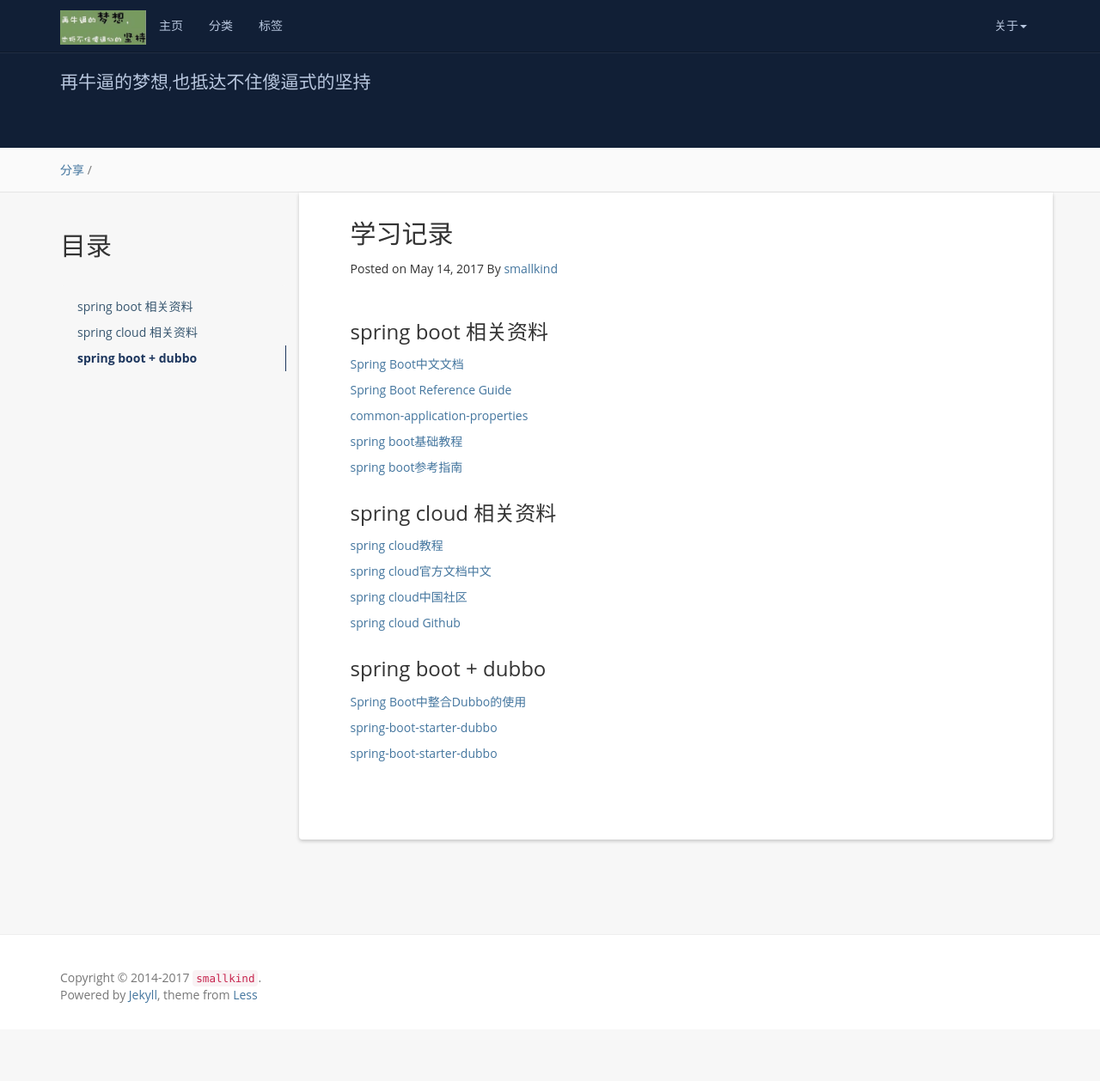
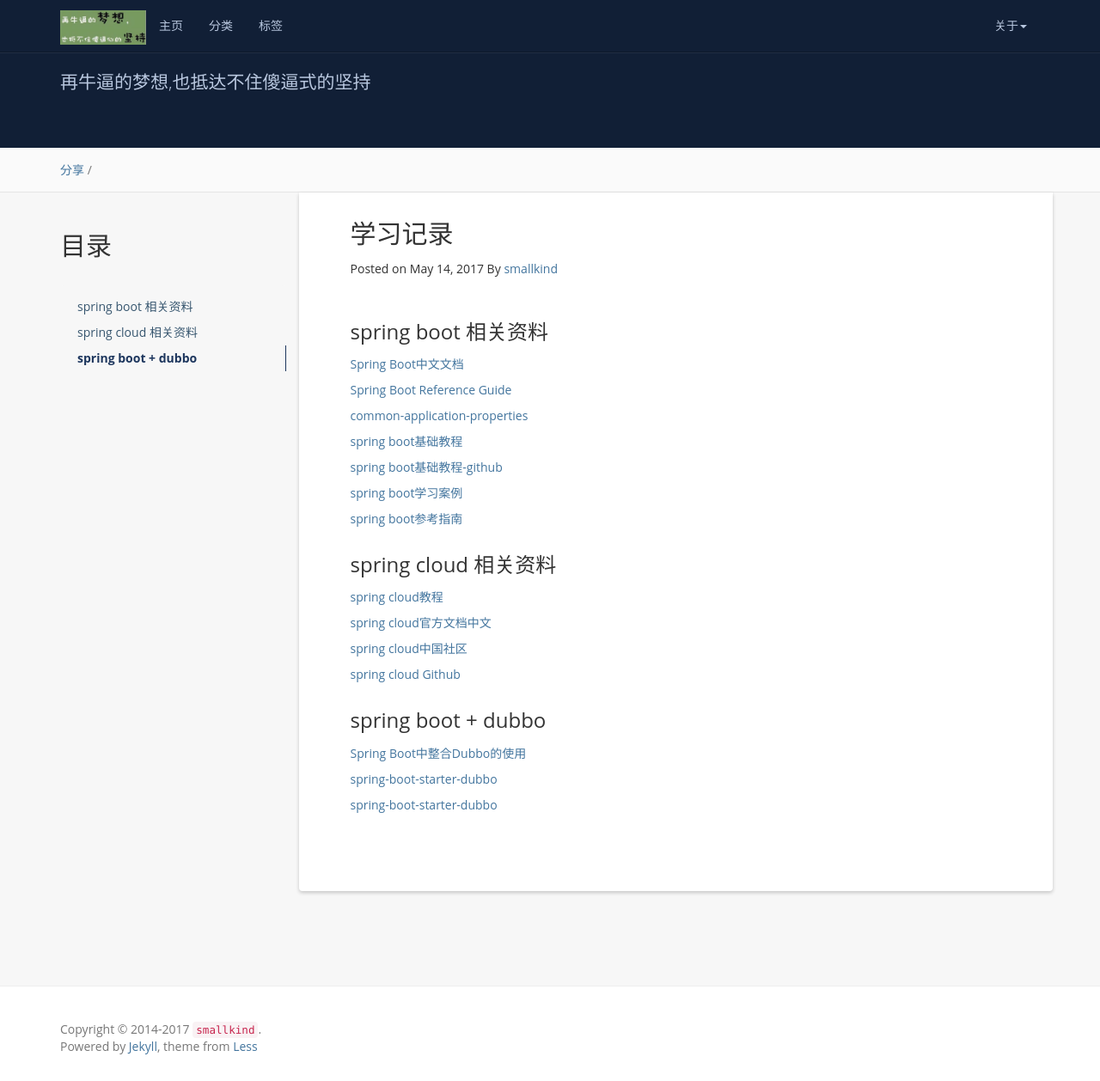
Before and after one commit to smallKind/smallKind.github.io, a Jekyll site: the page built from _posts/share/2017-05-14-share-springcloud-学习资料.md, in a window 1280 px wide and 1258 px high. Shown: the whole window at 86% size. Built offline with Jekyll 4.4.1, drawn with Linux system fonts in a browser that asks for light colours; nearby versions of some CDN libraries; comment, search, counter and statistics services are not loaded.

Commit message:
spring boot学习资料

```diff
--- a/_posts/share/2017-05-14-share-springcloud-学习资料.md
+++ b/_posts/share/2017-05-14-share-springcloud-学习资料.md
@@ -19,6 +19,10 @@ tags: 学习资料
 
 [spring boot基础教程](http://blog.didispace.com/Spring-Boot%E5%9F%BA%E7%A1%80%E6%95%99%E7%A8%8B/)
 
+[spring boot基础教程-github](https://github.com/dyc87112/SpringBoot-Learning)
+
+[spring boot学习案例](https://git.oschina.net/jeff1993/springboot-learning-example)
+
 [spring boot参考指南](http://www.kailing.pub/PdfReader/web/viewer.html?file=springboot)
 
 ### spring cloud 相关资料
```
